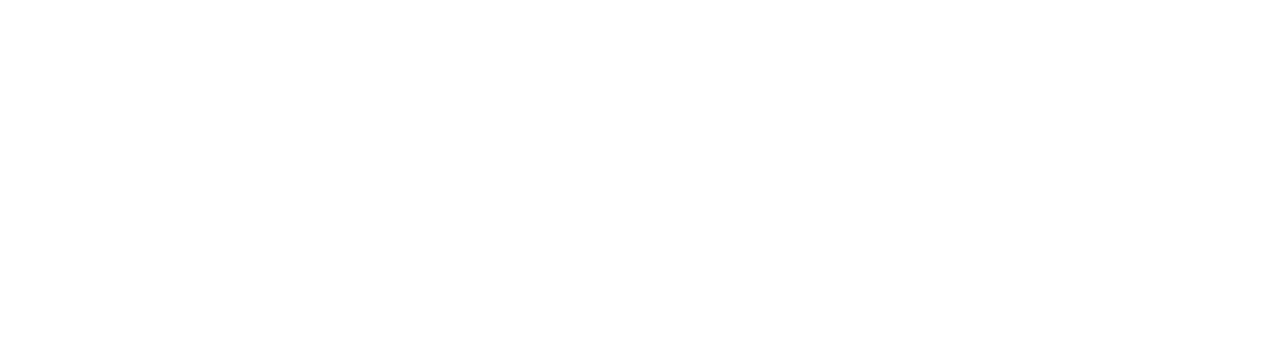
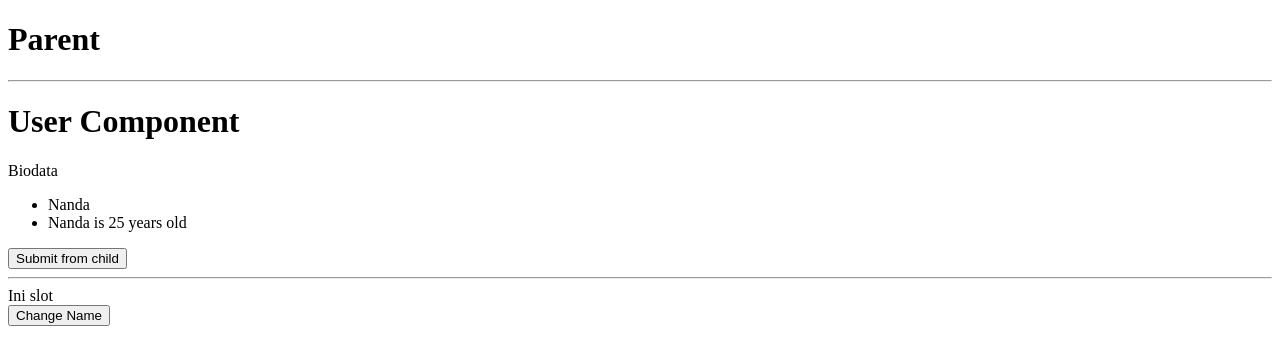
Before and after one commit to nandahadymulya/vue3-composition-api, a Vue app: page / in a window 1280 px wide. Shown: the top 364 px of the page. Built offline with nearby package versions, Linux system fonts and the light colour scheme.

Commit message:
feat: props, emit, attrs, slots

```diff
--- a/src/App.vue
+++ b/src/App.vue
@@ -1,13 +1,41 @@
 <script>
-import { onBeforeMount, onMounted, onBeforeUpdate, onUpdated, onBeforeUnmount, onUnmounted, onActivated, onDeactivated, onErrorCaptured } from "vue";
+import { ref, reactive, toRef } from "vue";
+import UserComponent from "./components/UserComponent.vue";
 
 export default {
+  components: {
+    UserComponent,
+  },
   setup() {
-    return {};
+    const label = ref("Biodata");
+    const user = reactive({
+      name: "Nanda",
+      age: 25,
+    });
+
+    const changeName = () => {
+      user.name = "Nanda Hady Mulya";
+    };
+
+    const onSubmit = (val) => {
+      console.log(val);
+    };
+
+    return {
+      label,
+      user,
+      changeName,
+      onSubmit,
+    };
   },
 };
 </script>
 
 <template>
-  <div></div>
+  <h1>Parent</h1>
+  <hr />
+  <UserComponent :label="label" :user="user" class="active" address="padang" @submit="onSubmit">
+    <div>Ini slot</div>
+  </UserComponent>
+  <button @click="changeName">Change Name</button>
 </template>
--- /dev/null
+++ b/src/components/UserComponent.vue
@@ -0,0 +1,53 @@
+<script>
+import { ref, toRefs, computed, onMounted } from "vue";
+export default {
+  inheritAttrs: false,
+  props: {
+    label: {
+      type: String,
+      default: "",
+    },
+    user: {
+      type: Object,
+      default: () => ({}),
+    },
+  },
+
+  // setup(props, context) {
+  setup(props, { attrs, slots, emit }) {
+    // console.log(props);
+    const { label, user } = toRefs(props);
+    const description = computed(() => {
+      return `${user.value.name} is ${user.value.age} years old`;
+    });
+    // console.log(label);
+    // console.log(label.value);
+
+    onMounted(() => {
+      console.log(attrs);
+      console.log(slots);
+    });
+
+    const submit = () => {
+      emit("submit", "This emit from user component");
+    };
+
+    return {
+      description,
+      submit,
+    };
+  },
+};
+</script>
+
+<template>
+  <h1>User Component</h1>
+  <p>{{ label }}</p>
+  <ul>
+    <li>{{ user.name }}</li>
+    <li>{{ description }}</li>
+  </ul>
+  <button @click="submit">Submit from child</button>
+  <hr />
+  <slot />
+</template>
```
